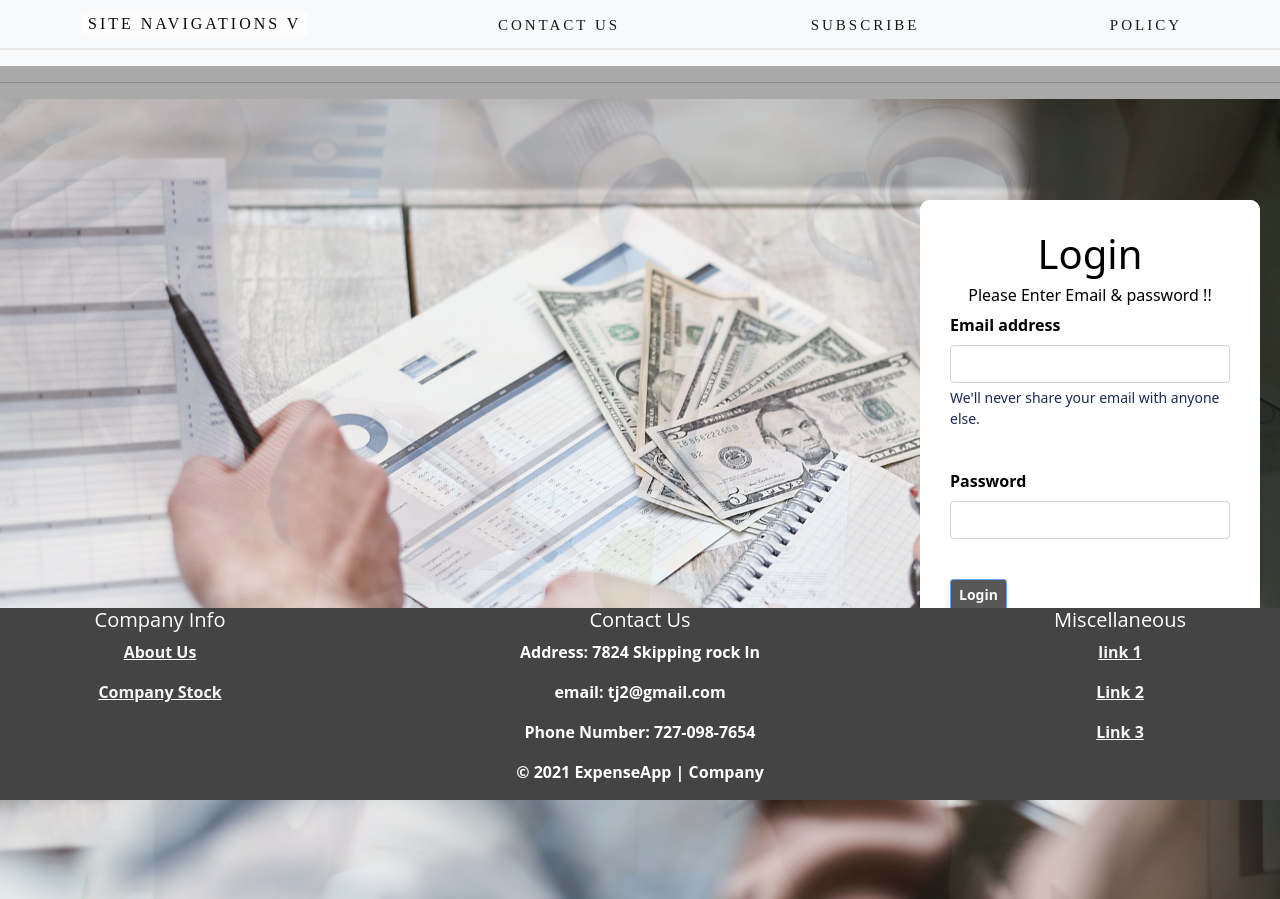
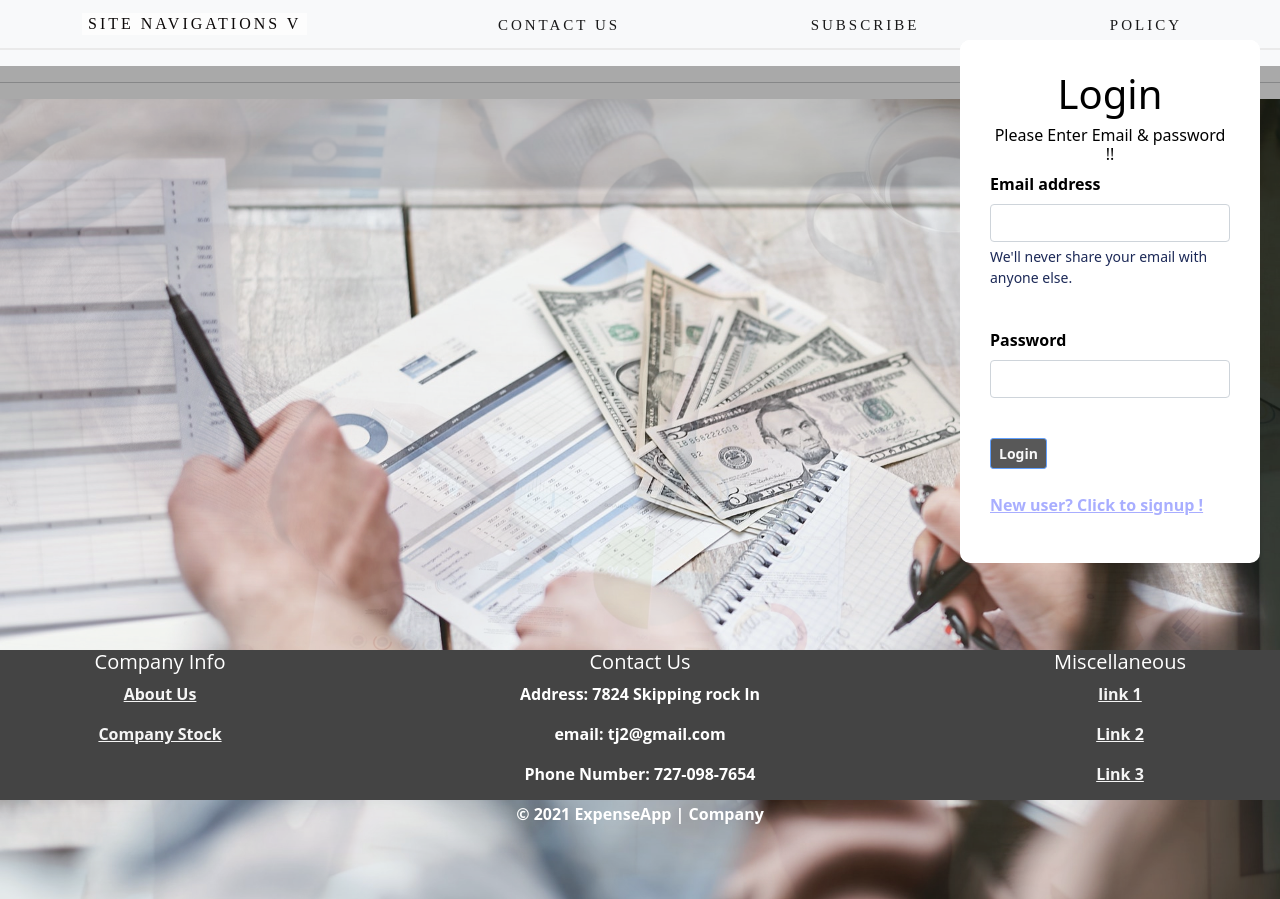
Before and after one commit to jldroid25/project2, an Angular app in the folder FrontEndExpenseApp/: page / in a window 1280 px wide. Built offline with nearby package versions, Linux system fonts and the light colour scheme; a web font is replaced by a local one.

Commit message:
updated Footer's css
Fixed the footer's height, Login form width & heights

```diff
--- a/FrontEndExpenseApp/src/app/footer/footer/footer.component.css
+++ b/FrontEndExpenseApp/src/app/footer/footer/footer.component.css
@@ -1,14 +1,17 @@
 #boxes {
 
-  text-align: right;
-  background: #444444;
-  width: 100%;
+  text-align : center;
+  font-weight: bold;
   font-family: "Open Sans", sans-serif;
   color: #ffffff;
+  background: #444444;
+  height: 150px;
+  width: 100%;
   position: fixed;
   bottom: 0;
-  text-align : center;
-  font-weight: bold;
+  left:0;
+  clear: both;
+
 }
 /*li {
   display: inline-block;
--- a/FrontEndExpenseApp/src/app/user-credentials/login/login.component.css
+++ b/FrontEndExpenseApp/src/app/user-credentials/login/login.component.css
@@ -1,9 +1,9 @@
 .card {
   border: none;
-  width: 340px;
+  width: 300px;
   padding: 40px;
   position: fixed;
-  top:200px;
+  top:40px;
   right: 20px;
   background: white;
   padding: 30px;
```
Also changed, not shown: FrontEndExpenseApp/src/app/footer/footer/footer.component.html (+0 -16 lines).
